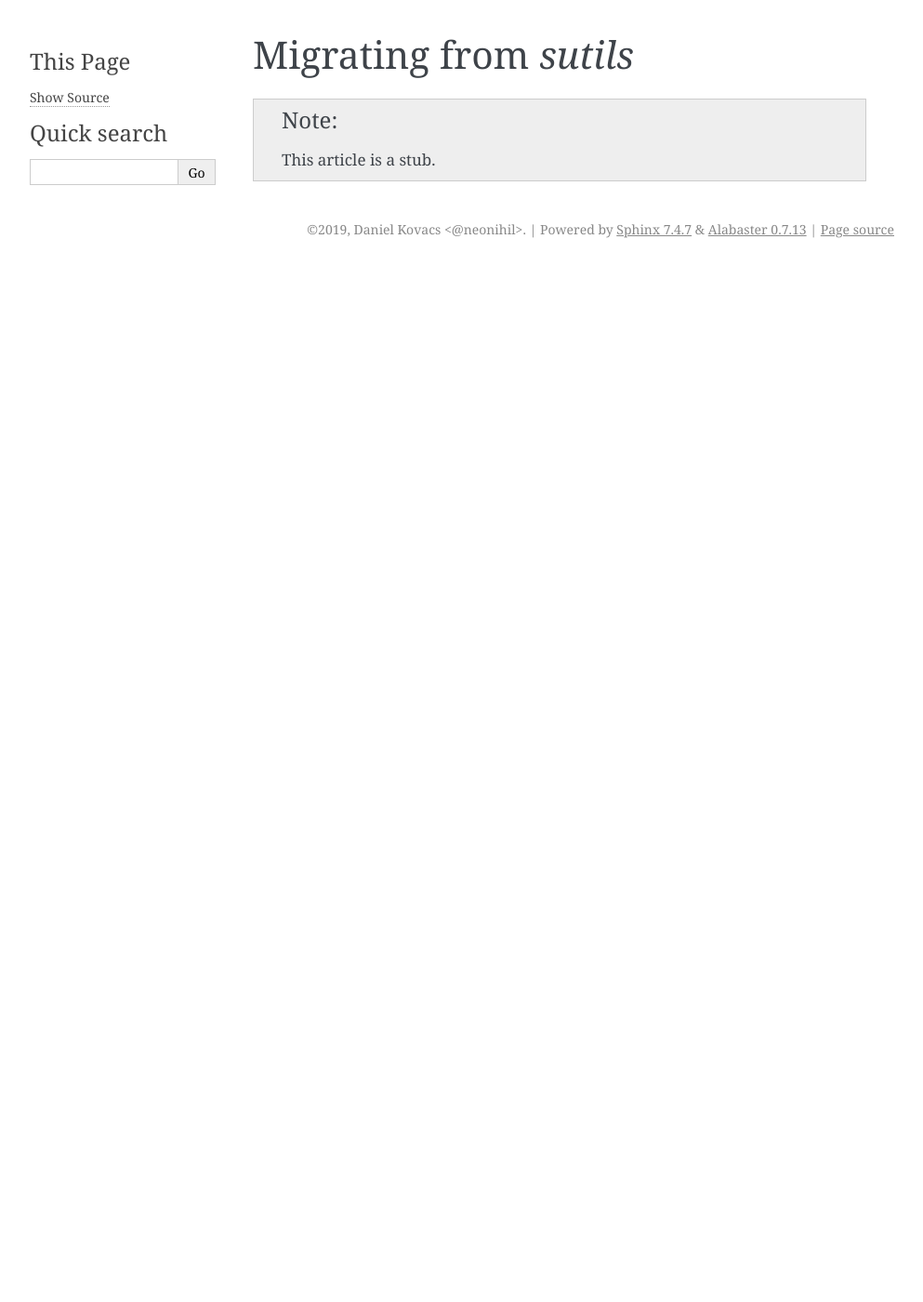
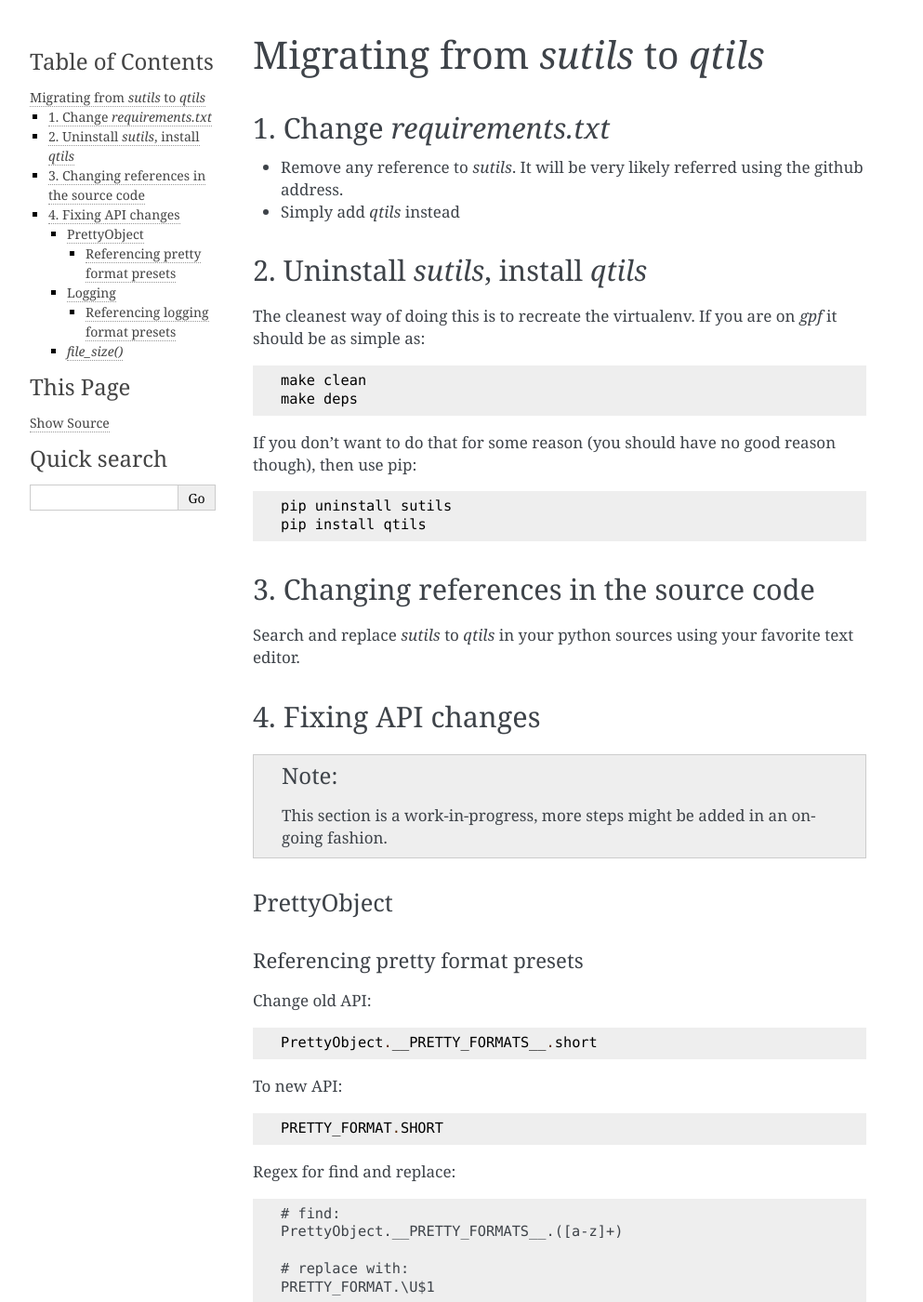
Before and after one commit to ultralightweight/qtils, a Sphinx documentation site: the page built from docs/migration.rst, in a window 1280 px wide and 1400 px high. Shown: the whole window at 93% size, without its empty margins (148-1141 px from the left). Built offline with Sphinx 7.4.7, drawn with Linux system fonts in a browser that asks for light colours; some of the changed text lies outside the part shown.

Commit message:
Added sutils migration docs

```diff
--- a/docs/migration.rst
+++ b/docs/migration.rst
@@ -2,7 +2,124 @@
 .. _migration_from_sutils:
 
 ======================================================================
-Migrating from `sutils`
+Migrating from `sutils` to `qtils`
 ======================================================================
 
-.. NOTE:: This article is a stub.
+
+1. Change `requirements.txt`
+=============================
+
+- Remove any reference to `sutils`. It will be very likely referred using the github address.
+- Simply add `qtils` instead
+
+
+2. Uninstall `sutils`, install `qtils`
+========================================
+
+The cleanest way of doing this is to recreate the virtualenv. If you are on `gpf` it should be as simple as::
+
+    make clean
+    make deps
+
+
+If you don't want to do that for some reason (you should have no good reason though), then use pip::
+
+    pip uninstall sutils
+    pip install qtils
+
+
+3. Changing references in the source code
+==================================================================
+
+Search and replace `sutils` to `qtils` in your python sources using your favorite text editor.
+
+
+4. Fixing API changes
+==================================================================
+
+.. note::
+
+    This section is a work-in-progress, more steps might be added in an on-going fashion.
+
+
+--------------
+PrettyObject
+--------------
+
+Referencing pretty format presets
+-----------------------------------
+
+Change old API::
+
+    PrettyObject.__PRETTY_FORMATS__.short
+
+
+To new API::
+
+    PRETTY_FORMAT.SHORT
+
+
+Regex for find and replace::
+
+    # find:
+    PrettyObject.__PRETTY_FORMATS__.([a-z]+)
+
+    # replace with:
+    PRETTY_FORMAT.\U$1
+
+
+--------------
+Logging
+--------------
+
+Referencing logging format presets
+-----------------------------------
+
+Change old API:
+
+.. code-block:: python
+
+    LOG_FORMATS.process
+
+
+To new API:
+
+
+.. code-block:: python
+
+    LOG_FORMATS.PROCESS
+
+
+Regex for find and replace::
+
+    # find:
+    LOG_FORMATS.([a-z]+)
+
+    # replace with:
+    LOG_FORMATS.\U$1
+
+
+--------------
+`file_size()`
+--------------
+
+The file_size function was replaced with the more versatile DataSize class.
+
+
+Change old API::
+
+    print(file_size(1234))
+
+
+To new API::
+
+    print(DataSize(1234))
+
+
+Regex for find and replace::
+
+    # find:
+    file_size
+
+    # replace with:
+    DataSize
--- a/docs/tutorial/formatting.rst
+++ b/docs/tutorial/formatting.rst
@@ -130,7 +130,7 @@ precision detection:
 
 .. code-block:: python
 
-	>>> from qtils import DataSize
+    >>> from qtils import DataSize
 
     >>> print(DataSize(123000))
     123 k
@@ -163,7 +163,7 @@ Parsing data sizes using the ``BINARY`` unit system:
 
 .. code-block:: python
 
-	>>> from qtils import DATA_UNIT_SYSTEM
+    >>> from qtils import DATA_UNIT_SYSTEM
 
     >>> DataSize('1.45 mebibytes')
     1520435
```
